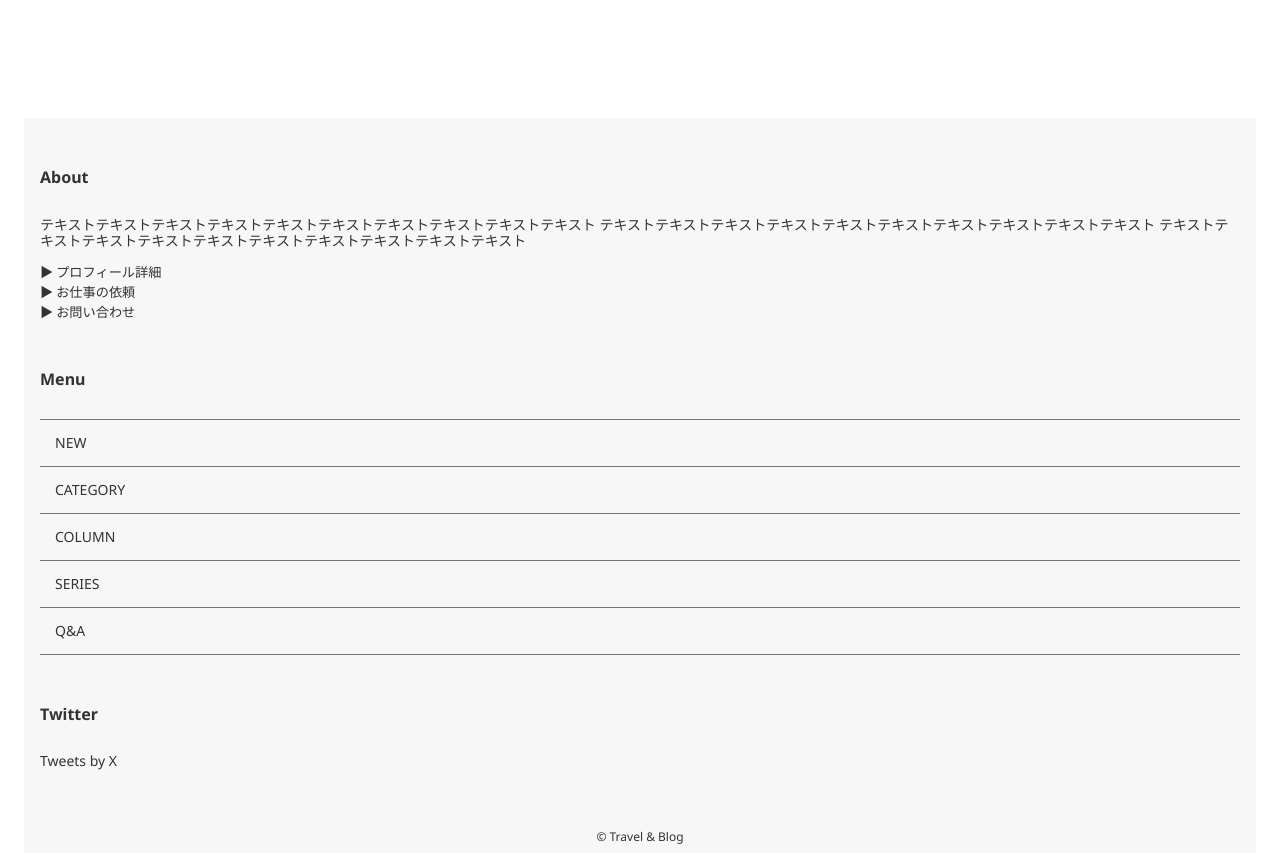
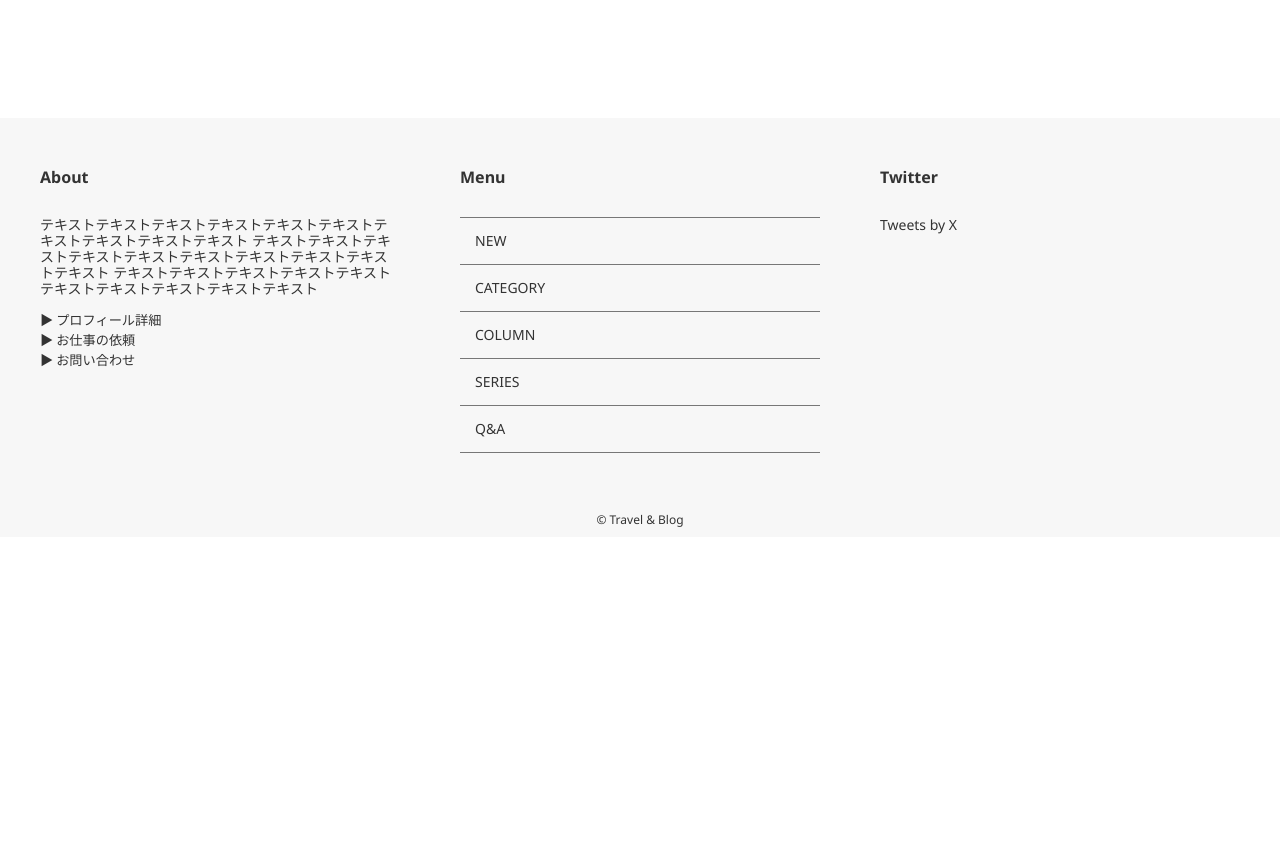
Before and after one commit to shokixxx/sampleTravelBlog, a plain HTML site: page index.html in a window 1280 px wide. Shown: the part 2685-3538 px from the top of the page. After the commit the page ends 3222 px from the top, so only its background shows below. Drawn offline with nearby package versions, Linux system fonts and the light colour scheme.

Commit message:
footerコンテンツの大画面用レスポンシブレイアウトを追加

```diff
--- a/index.html
+++ b/index.html
@@ -170,7 +170,8 @@
         </section>
       </div>
     </div>
-    <footer id="footer" class="wrapper">
+    <footer id="footer">
+      <div class="footer-flex-container wrapper">
         <section class="about footer-content">
           <h4 class="footer-title">About</h4>
           <p>
@@ -202,6 +203,7 @@
             <p>Tweets by X</p>
           </a>
         </section>
+      </div>
       <p class="copyright">&copy; Travel &amp; Blog</p>
     </footer>
   </body>
--- a/style.css
+++ b/style.css
@@ -172,16 +172,16 @@ article {
   padding: 0;
 }
 
+#footer .footer-flex-container {
+  padding-top: 50px;
+}
+
 #footer .footer-content {
   margin-bottom: 50px;
 }
 
 #footer .footer-title {
   margin: 0 0 30px;
-}
-
-#footer .about {
-  padding-top: 50px;
 }
 
 #footer .about li {
@@ -226,4 +226,14 @@ article {
   #sidebar {
     width: 32%;
   }
+  #footer .footer-flex-container {
+    display: flex;
+    flex-direction: row;
+    justify-content: space-between;
+  }
+  #footer .about,
+  #footer .menu,
+  #footer .footer-content {
+    width: 30%;
+  }
 }
```
Lines whose indentation alone changed are shown as unchanged.
